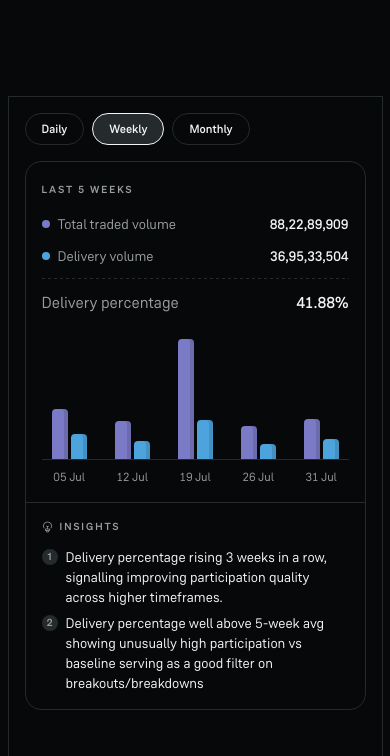
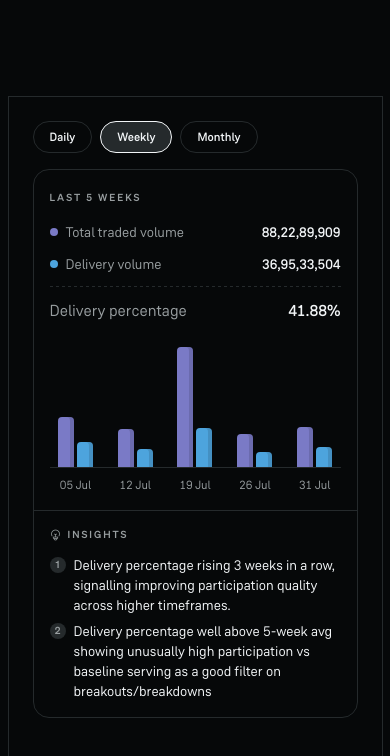
Before and after one commit to SagnikBagchi23/delivery_vol, a React (Vite) app: page / in a window 390 px wide. Shown: the top 756 px of the page. Built offline with nearby package versions, Linux system fonts and the light colour scheme.

Commit message:
Increase phone mockup padding to 24px

```diff
--- a/src/widget.css
+++ b/src/widget.css
@@ -5,7 +5,7 @@
   flex-direction: column;
   gap: 16px;
   border: 1px solid var(--borderPrimary);
-  padding: 16px;
+  padding: 24px;
   box-sizing: border-box;
 }
 
```
